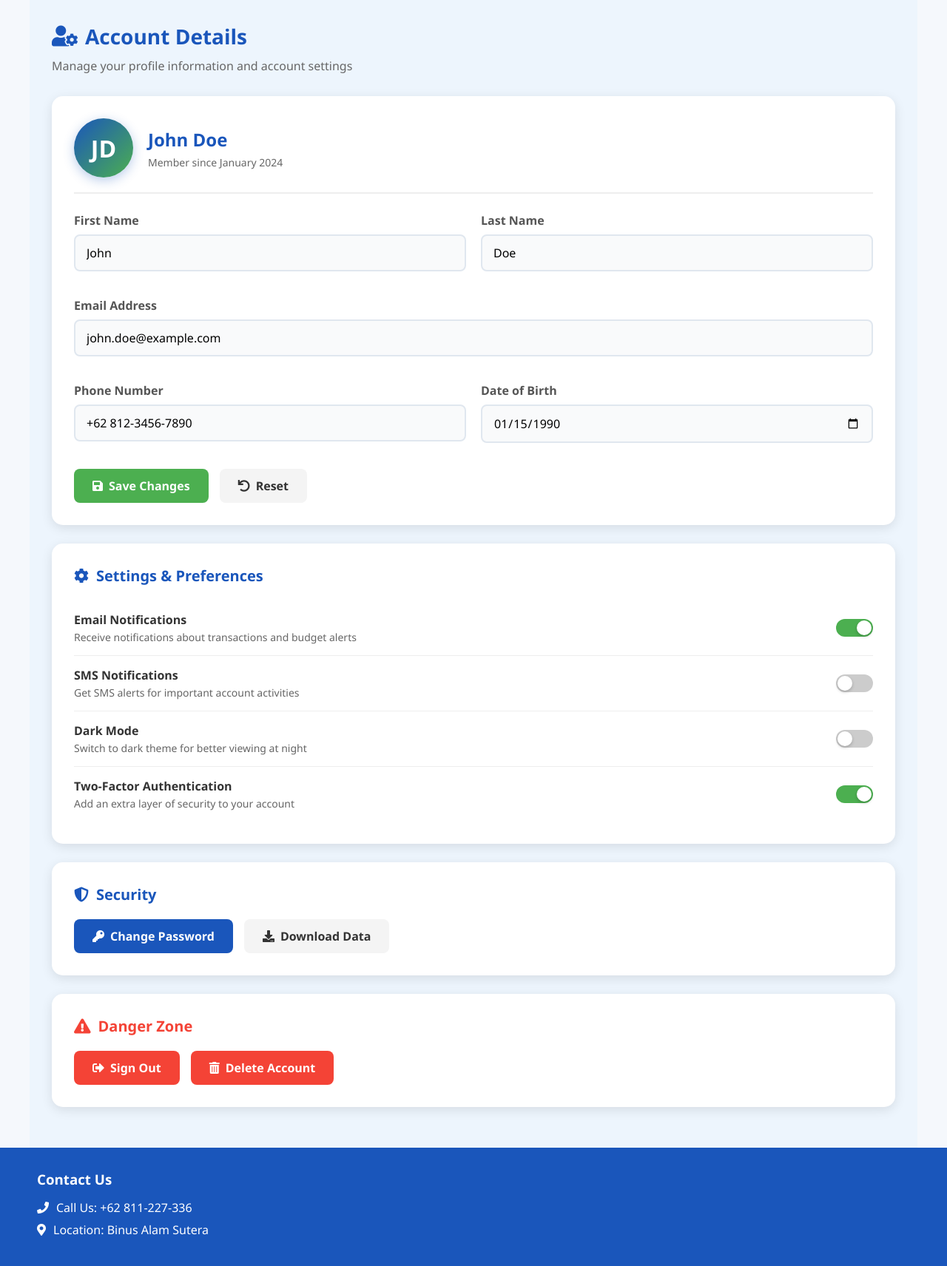
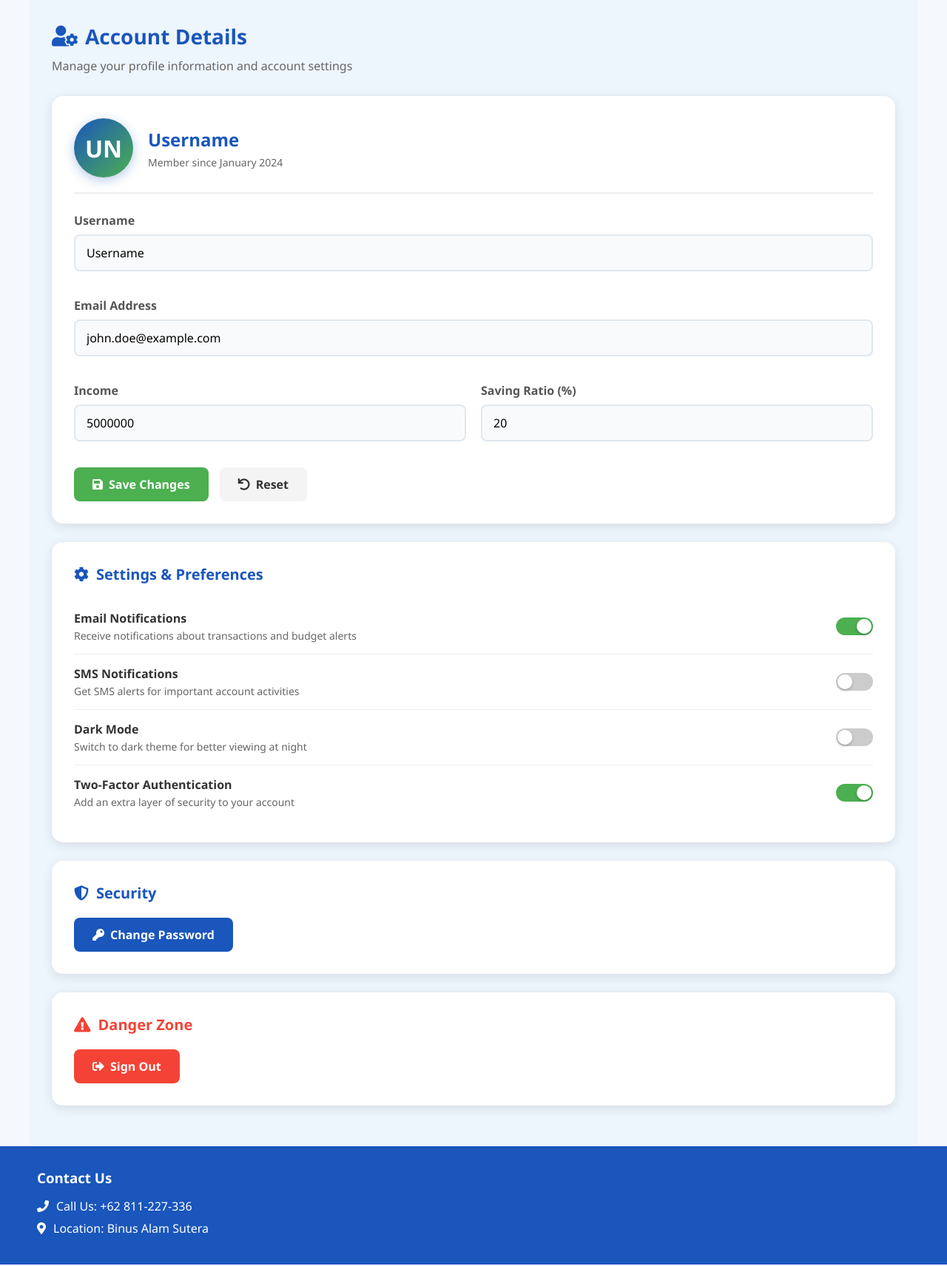
Before and after one commit to DivenDechal/ChiCom-Fillows, a Flask app: page /account in a window 1280 px wide. Shown: the part 80-1792 px from the top of the page at 74% size. Run offline with Flask 3, Linux system fonts and the light colour scheme.

Commit message:
Updated Account HTML

```diff
--- a/static/account.js
+++ b/static/account.js
@@ -1,34 +1,37 @@
 // account.js
+
 
 // Form submission handler
 document.getElementById('profileForm').addEventListener('submit', function(e) {
     e.preventDefault();
-
-    const firstName = document.getElementById('firstName').value;
-    const lastName = document.getElementById('lastName').value;
-
-    // Update display name and avatar
-    document.getElementById('displayName').textContent = `${firstName} ${lastName}`;
-    document.getElementById('profileAvatar').textContent = `${firstName[0]}${lastName[0]}`;
-
-    // Show success message
+    const username = document.getElementById('username').value.trim();
+    document.getElementById('displayName').textContent = username;
+    document.getElementById('profileAvatar').textContent = username.length >= 2
+        ? `${username[0].toUpperCase()}${username[username.length-1].toUpperCase()}`
+        : username[0].toUpperCase();
     alert('Profile updated successfully!');
 });
 
-// Toggle setting function
-function toggleSetting(toggle) {
-    toggle.classList.toggle('active');
+// Update avatar when username changes
+document.getElementById('username').addEventListener('input', updateAvatar);
+
+function updateAvatar() {
+    const username = document.getElementById('username').value.trim();
+    document.getElementById('displayName').textContent = username;
+    document.getElementById('profileAvatar').textContent = username.length >= 2
+        ? `${username[0].toUpperCase()}${username[username.length-1].toUpperCase()}`
+        : username[0].toUpperCase();
 }
 
 // Reset form function
 function resetForm() {
-    document.getElementById('profileForm').reset();
-    document.getElementById('firstName').value = 'John';
-    document.getElementById('lastName').value = 'Doe';
+    document.getElementById('username').value = 'Username';
     document.getElementById('email').value = 'john.doe@example.com';
-    document.getElementById('phone').value = '+62 812-3456-7890';
-    document.getElementById('dateOfBirth').value = '1990-01-15';
+    document.getElementById('income').value = '5000000';
+    document.getElementById('savingRatio').value = '20';
+    updateAvatar();
 }
+
 
 // Change password function
 function changePassword() {
--- a/templates/account.html
+++ b/templates/account.html
@@ -31,34 +31,30 @@
             <!-- Profile Information Section -->
 <div class="profile-section">
     <div class="profile-header">
-                    <div class="profile-avatar" id="profileAvatar">JD</div>
+        <div class="profile-avatar" id="profileAvatar">UN</div>
         <div class="profile-info">
-                        <h2 id="displayName">John Doe</h2>
+            <h2 id="displayName">Username</h2>
             <p>Member since January 2024</p>
         </div>
     </div>
 
                 <form id="profileForm">
                     <div class="form-grid">
-                        <div class="form-group">
-                            <label for="firstName">First Name</label>
-                            <input type="text" id="firstName" name="firstName" value="John" required>
-                        </div>
-                        <div class="form-group">
-                            <label for="lastName">Last Name</label>
-                            <input type="text" id="lastName" name="lastName" value="Doe" required>
+                        <div class="form-group full-width">
+                            <label for="username">Username</label>
+                            <input type="text" id="username" name="username" value="Username" required>
                         </div>
                         <div class="form-group full-width">
                             <label for="email">Email Address</label>
                             <input type="email" id="email" name="email" value="john.doe@example.com" required>
                         </div>
                         <div class="form-group">
-                            <label for="phone">Phone Number</label>
-                            <input type="tel" id="phone" name="phone" value="+62 812-3456-7890">
+                            <label for="income">Income</label>
+                            <input type="number" id="income" name="income" value="5000000" min="0" required>
                         </div>
                         <div class="form-group">
-                            <label for="dateOfBirth">Date of Birth</label>
-                            <input type="date" id="dateOfBirth" name="dateOfBirth" value="1990-01-15">
+                            <label for="savingRatio">Saving Ratio (%)</label>
+                            <input type="number" id="savingRatio" name="savingRatio" value="20" min="0" max="100" required>
                         </div>
                     </div>
 
@@ -74,6 +70,7 @@
                     </div>
                 </form>
             </div>
+
 
             <!-- Settings Section -->
             <div class="settings-section">
@@ -127,10 +124,7 @@
                         <i class="fas fa-key"></i>
                         Change Password
                     </button>
-                    <button class="btn btn-secondary" onclick="downloadData()">
-                        <i class="fas fa-download"></i>
-                        Download Data
-                    </button>
+
                 </div>
             </div>
 
@@ -146,10 +140,7 @@
                         <i class="fas fa-sign-out-alt"></i>
                         Sign Out
                     </button>
-                    <button class="btn btn-danger" onclick="deleteAccount()">
-                        <i class="fas fa-trash-alt"></i>
-                        Delete Account
-                    </button>
+
                 </div>
             </div>
         </div>
```
Also changed, not shown: instance/database.sqlite. Lines whose indentation alone changed are shown as unchanged.
